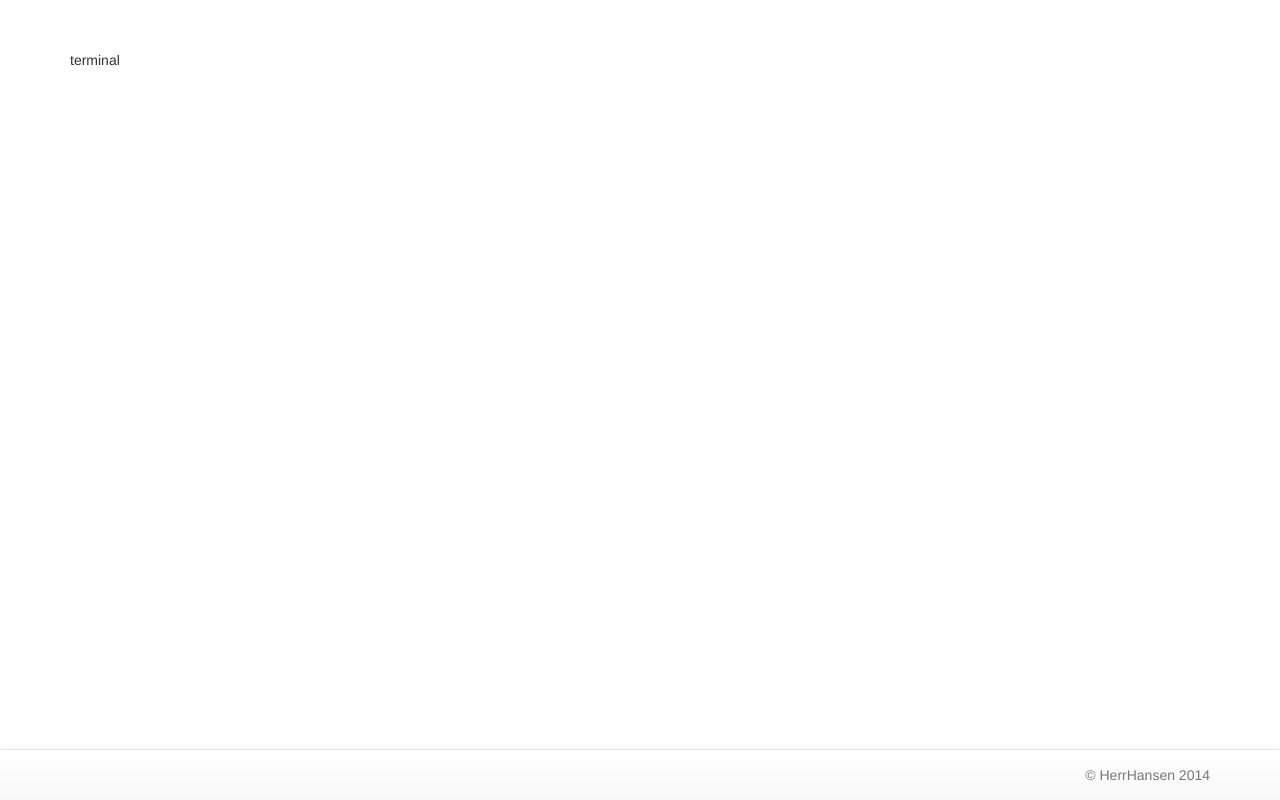
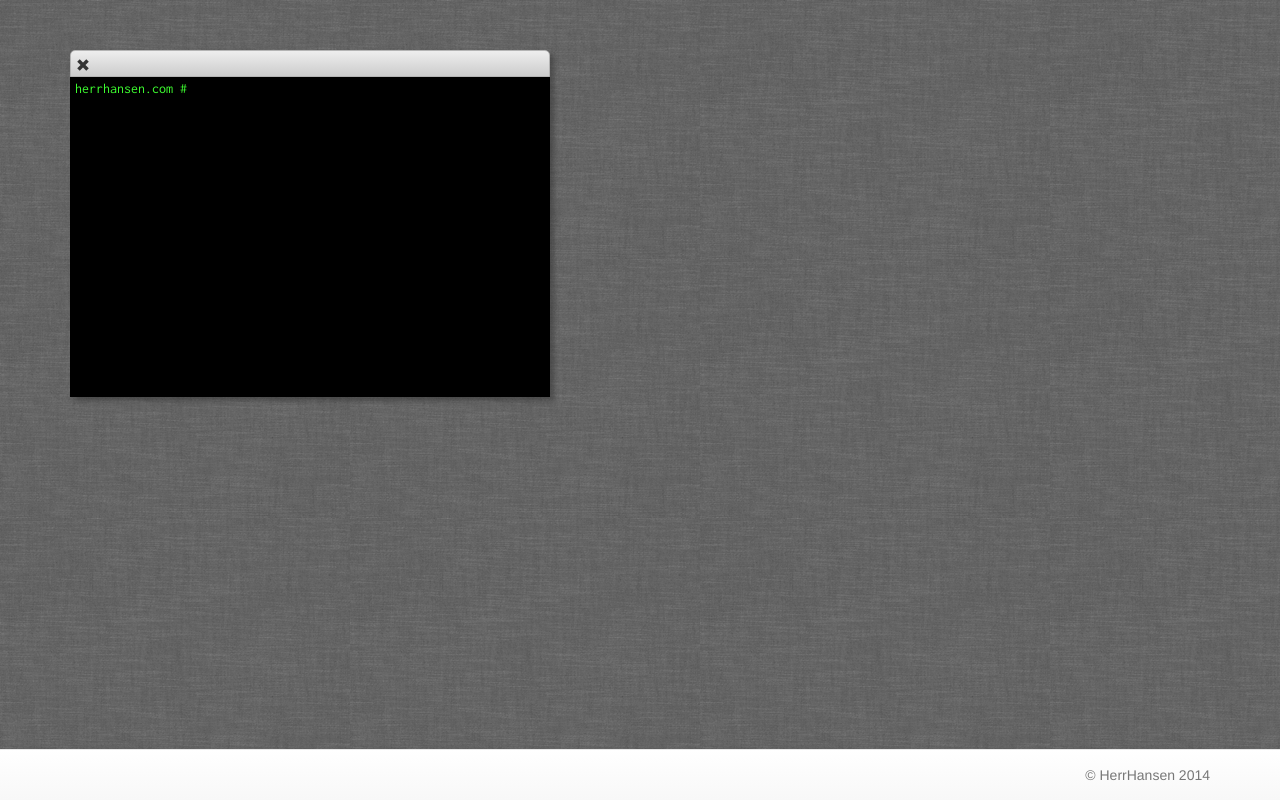
Before and after one commit to quidage/herrhansen.com, a plain HTML site: page public_html/index.html in a window 1280 px wide. Drawn offline with nearby package versions, Linux system fonts and the light colour scheme.

Commit message:
terminal fertig

```diff
--- a/public_html/css/main.css
+++ b/public_html/css/main.css
@@ -3,3 +3,50 @@
 /* ==========================================================================
    Author's custom styles
    ========================================================================== */
+
+body {
+    background-image: url('../img/grey_wash_wall.png');
+}
+
+.window {
+    width: 480px;
+    -webkit-box-shadow: 4px 4px 5px 0px rgba(50, 50, 50, 0.5);
+    -moz-box-shadow:    4px 4px 5px 0px rgba(50, 50, 50, 0.5);
+    box-shadow:         4px 4px 5px 0px rgba(50, 50, 50, 0.5);
+    -webkit-border-top-left-radius: 5px;
+    -webkit-border-top-right-radius: 5px;
+    -moz-border-radius-topleft: 5px;
+    -moz-border-radius-topright: 5px;
+    border-top-left-radius: 5px;
+    border-top-right-radius: 5px;
+}
+
+.window-header {
+    border: 1px solid #b4b4b4;
+    padding: 5px;
+    width: 480px;
+    height: 27px;
+    background: rgb(238,238,238); /* Old browsers */
+    background: -moz-linear-gradient(top,  rgba(238,238,238,1) 0%, rgba(204,204,204,1) 100%); /* FF3.6+ */
+    background: -webkit-gradient(linear, left top, left bottom, color-stop(0%,rgba(238,238,238,1)), color-stop(100%,rgba(204,204,204,1))); /* Chrome,Safari4+ */
+    background: -webkit-linear-gradient(top,  rgba(238,238,238,1) 0%,rgba(204,204,204,1) 100%); /* Chrome10+,Safari5.1+ */
+    background: -o-linear-gradient(top,  rgba(238,238,238,1) 0%,rgba(204,204,204,1) 100%); /* Opera 11.10+ */
+    background: -ms-linear-gradient(top,  rgba(238,238,238,1) 0%,rgba(204,204,204,1) 100%); /* IE10+ */
+    background: linear-gradient(to bottom,  rgba(238,238,238,1) 0%,rgba(204,204,204,1) 100%); /* W3C */
+    filter: progid:DXImageTransform.Microsoft.gradient( startColorstr='#eeeeee', endColorstr='#cccccc',GradientType=0 ); /* IE6-9 */
+   -webkit-border-top-left-radius: 5px;
+    -webkit-border-top-right-radius: 5px;
+    -moz-border-radius-topleft: 5px;
+    -moz-border-radius-topright: 5px;
+    border-top-left-radius: 5px;
+    border-top-right-radius: 5px;
+}
+
+.terminal-window {
+    font-family: 'Inconsolata', sans-serif;
+    background-color: #000;
+    width: 480px;
+    height: 320px;
+    color: #3EFF30;
+    padding: 2px 5px;
+}
--- a/public_html/index.html
+++ b/public_html/index.html
@@ -10,6 +10,7 @@
         <meta name="description" content="">
         <meta name="viewport" content="width=device-width, initial-scale=1">
 
+        <link href='http://fonts.googleapis.com/css?family=Inconsolata:400,700' rel='stylesheet' type='text/css'>
         <link rel="stylesheet" href="css/bootstrap.min.css">
         <style>
             body {
@@ -28,8 +29,13 @@
         <![endif]-->
         <div class="container">
 
-            <div class="terminal">
-                terminal
+            <div class="window">
+                <div class="window-header">
+                    <span class="glyphicon glyphicon-remove" aria-hidden="true"></span>
+                </div>
+                <div class="terminal-window">
+                    herrhansen.com #
+                </div>
             </div>
 
         </div>
```
Also changed, not shown: public_html/img/grey_wash_wall.png (added).
